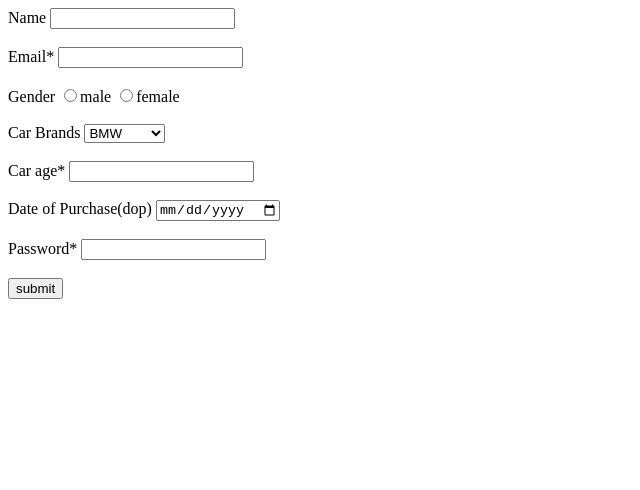
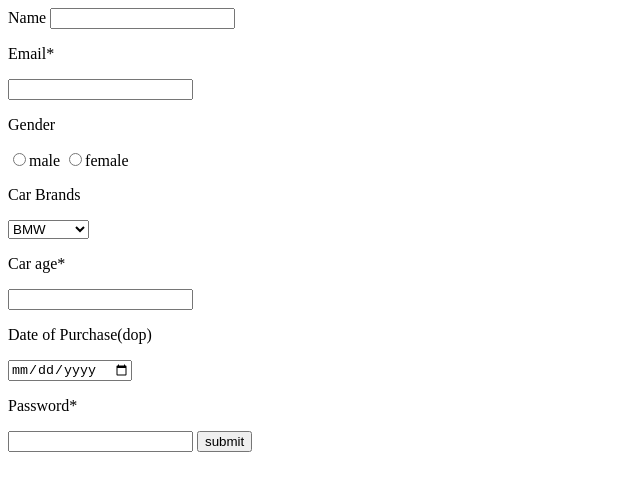
Before and after one commit to acciojob/car-insurance-form-Subhamshaw01, a website: page main.html in a window 1280 px wide. Shown: the whole page, without its empty margins (0-640 px from the left). Drawn offline with Linux system fonts and the light colour scheme.

Commit message:
created a submission

```diff
--- a/main.html
+++ b/main.html
@@ -8,25 +8,24 @@
 
 <body>
 	<label id="name">Name</label>
-	<input type="text" > <br><br>
-	<label id="email"> Email*</label>
-	<input type="text"></label><br><br>
-	Gender
+	<input type="text" >
+	<label id="email"> <p>Email*</P></label>
+	<input type="text"></label>
+	<p>Gender</p>
 	<input type="radio" name="gender">male
-	<input type="radio" name="gender">female<br><br>
-	<label id="car">Car Brands</label>
+	<input type="radio" name="gender">female
+	<label id="car"><p>Car Brands</p></label>
 	<select>
 		<option value="BMW">BMW</option>
 		<option value="Audi">Audi</option>
 		<option value="Mercedez">Mercedez</option>
 	</select>
-	<br><br>
-	<label id="carage">Car age*</label>
-	<input type="number">	<br><br>
-	<label id="dop">Date of Purchase(dop)</label>
-	<input type="date">	<br><br>
-		<label id="password">Password*</label>
-	<input type="password">	<br><br>
+	<label id="carage"><p>Car age*</p></label>
+	<input type="number">
+	<label id="dop"><p>Date of Purchase(dop)</p></label>
+	<input type="date">
+		<label id="password"><p>Password*</p></label>
+	<input type="password">
 
 	<input type="submit" Name="submit" value="submit">
 
```
